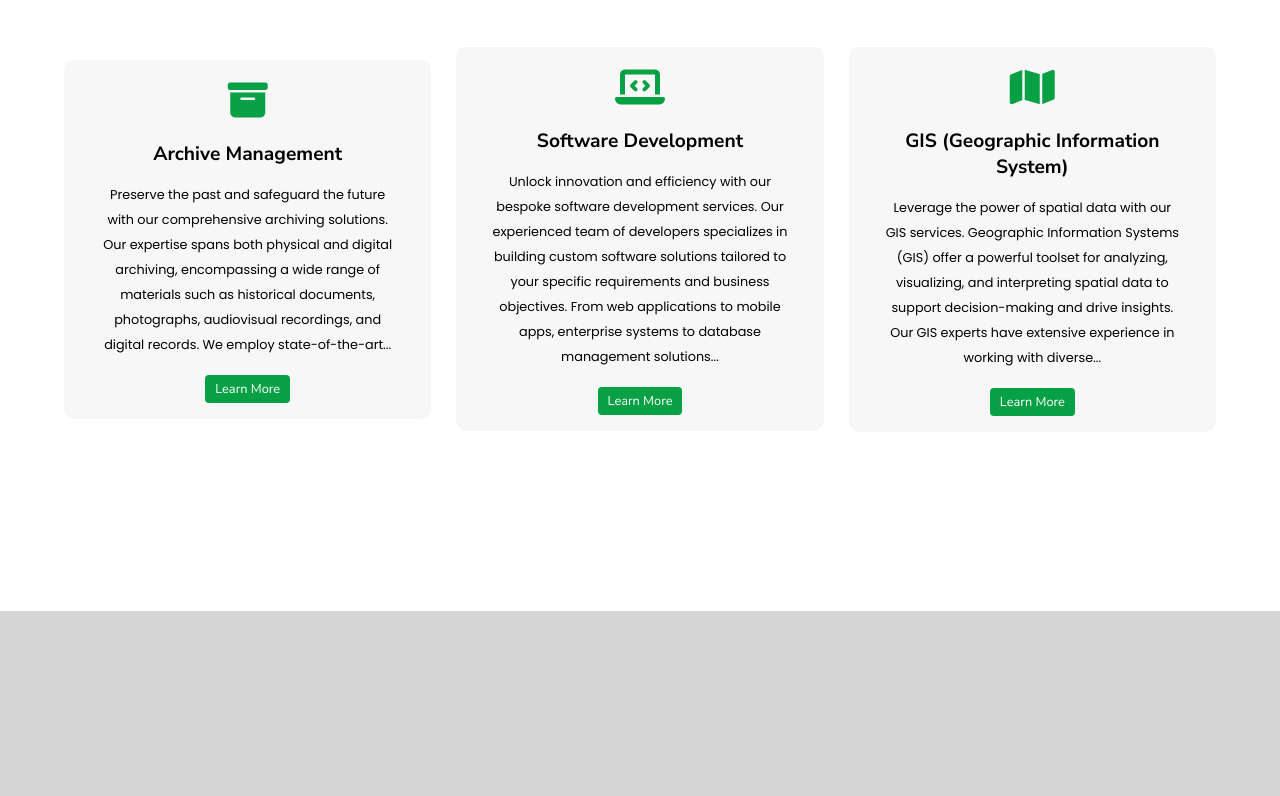
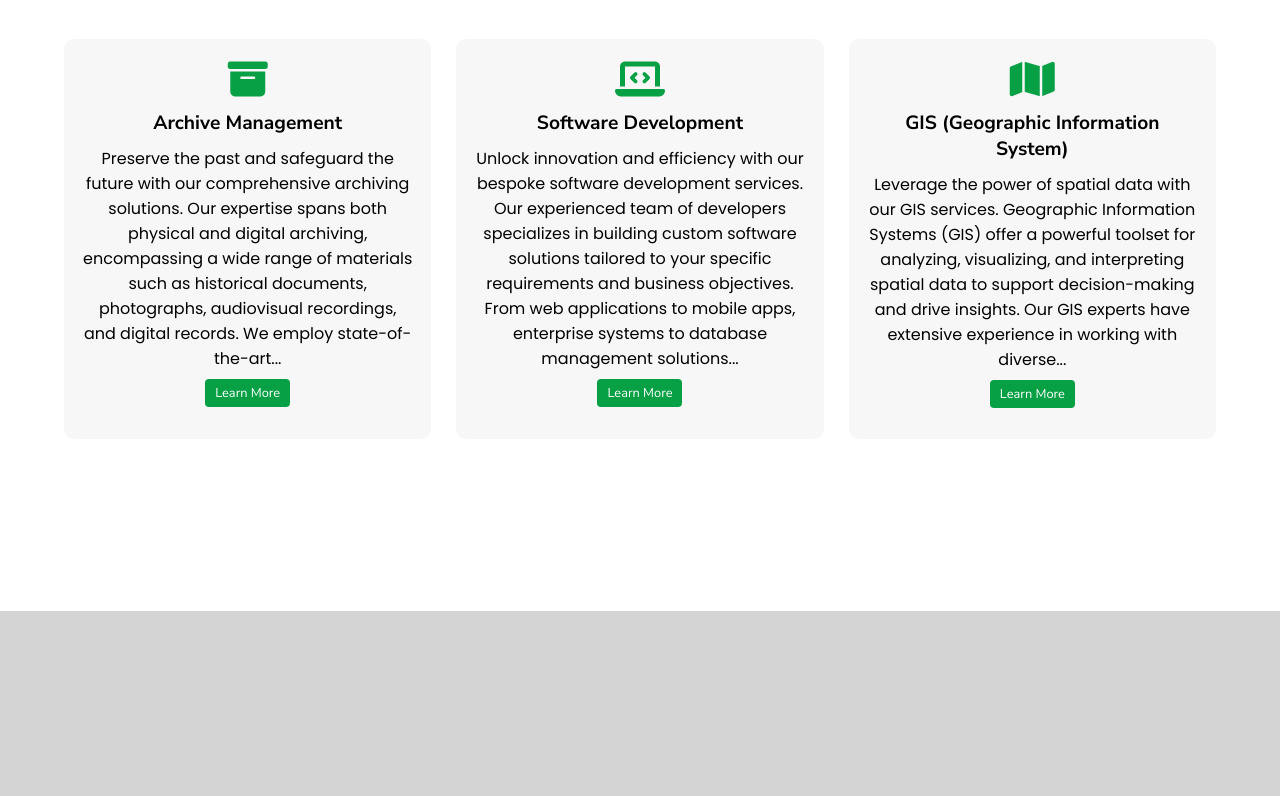
Before and after one commit to Etinosa22/unique-twltd, a plain HTML site: page index.html in a window 1280 px wide. Shown: the part 1765-2561 px from the top of the page. Drawn offline with nearby package versions, Linux system fonts and the light colour scheme.

Commit message:
add hieght to the service section

```diff
--- a/main.css
+++ b/main.css
@@ -271,6 +271,7 @@ section.fade-up.visible {
   background: rgba(201, 199, 200, 0.147);
   transition: 0.2s;
   border-radius: 10px;
+  height: 400px;
 }
 
 .service_cont:hover {
@@ -294,22 +295,21 @@ section.fade-up.visible {
 }
 
 .service_box2 {
-  margin: 10px 15px;
-  padding: 10px 20px;
   text-align: center;
+  width: 90%;
+  height: auto;
+  margin: 0 auto;
 }
 
 .service_box2 h3 {
   font-size: 1.2em;
   font-weight: 700;
-  margin-bottom: 15px;
+  margin-bottom: 10px;
 }
 
 .service_box2 p {
-  font-size: .8em;
-  line-height: 25px;
-  font-weight: 400;
-  margin-bottom: 20px;
+  width: 100%;
+  margin-bottom: 10px;
 }
 
 .service_box2 a {
```
Also changed, not shown: index.html (+0 -1 lines).
